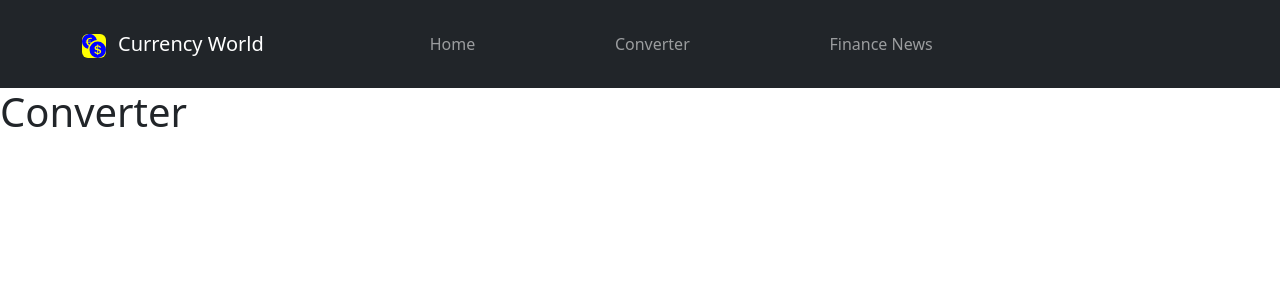
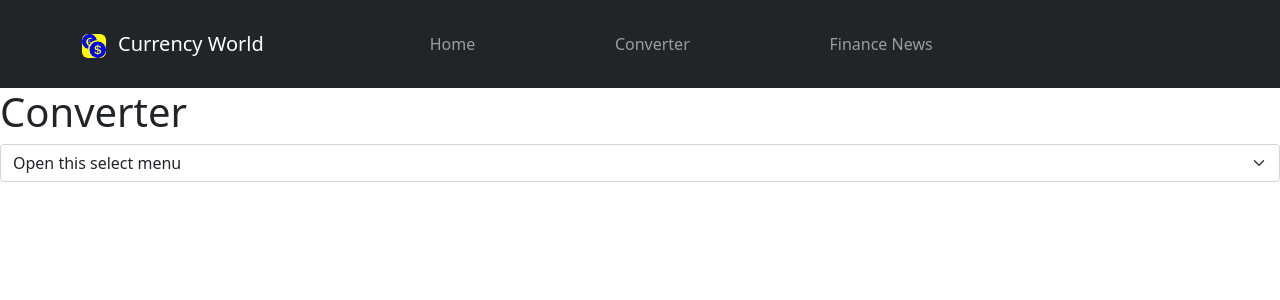
Before and after one commit to migCruQue/currenciesWorld, a React (Create React App) app: page /converter in a window 1280 px wide. Shown: the top 300 px of the page. Built offline with nearby package versions, Linux system fonts and the light colour scheme.

Commit message:
adding a select react-bootstrap to the converter

```diff
--- a/src/components/NavComp.js
+++ b/src/components/NavComp.js
@@ -12,7 +12,7 @@ import {
   } from "react-router-dom";
 //Style
 import "./NavComp.scss";
-import Converter from '../containers/Converter/converter';
+import Converter from '../containers/Converter/Converter';
 import FinanceNews from '../containers/FinanceNews/financeNews';
 import Home from '../containers/Home/home';
 //icons
--- /dev/null
+++ b/src/config/select8currencies.js
@@ -0,0 +1,11 @@
+
+export const selectCurrencies = [
+    {"currencyCode":"USD","currencyName":"US Dollar"},
+    {"currencyCode":"EUR","currencyName":"Euro"},
+    {"currencyCode":"JPY","currencyName":"Yen"},
+    {"currencyCode":"GBP","currencyName":"Pound Sterling"},
+    {"currencyCode":"CHF","currencyName":"Swiss Franc"},
+    {"currencyCode":"CAD","currencyName":"Canadian Dollar"},
+    {"currencyCode":"AUD","currencyName":"Australian Dollar"},
+    {"currencyCode":"ZAR","currencyName":"Rand"}
+];
--- /dev/null
+++ b/src/containers/Converter/SelectCurrency/SelectCurrency.js
@@ -0,0 +1,19 @@
+
+import React, { Component } from 'react';
+import Form from 'react-bootstrap/Form';
+import { selectCurrencies } from "../../../config/select8currencies";
+
+export default class SelectCurrency extends Component {
+  render() {
+    const data = selectCurrencies;
+    console.log(data);
+    return (
+        <Form.Select aria-label="Default select example">
+        <option>Open this select menu</option>
+        {data.map(element => {
+                return <option key={element.currencyCode} value={element.currencyCode}>{element.currencyName}</option>
+            })}
+      </Form.Select>
+    )
+  }
+}
--- a/src/containers/Converter/converter.js
+++ b/src/containers/Converter/converter.js
@@ -1,5 +1,15 @@
-import React from 'react';
+import React, { Component } from 'react';
+import SelectCurrency from './SelectCurrency/SelectCurrency';
 
-export default function Converter() {
-  return <h1>Converter</h1>;
+class Converter extends Component {
+  render() {
+    return (
+      <div>
+          <h1>Converter</h1>
+          <SelectCurrency />
+      </div>
+    );
+  }
 }
+
+export default Converter;
```
Also changed, not shown: src/App.js (+0 -48 lines).
